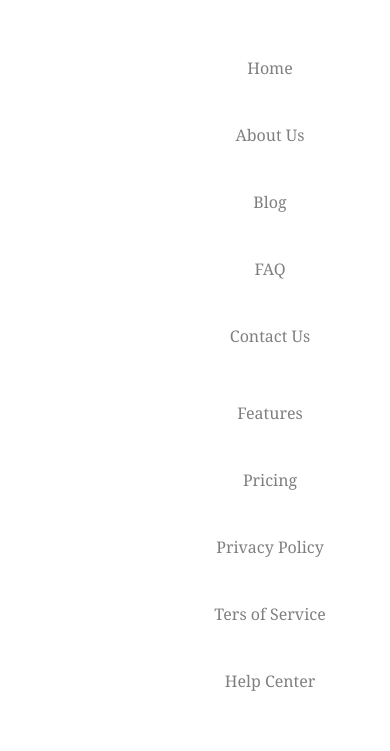
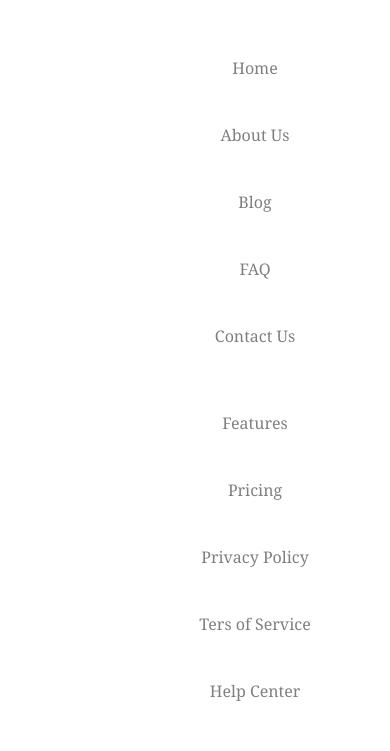
Before and after one commit to mdsohelrana599/Assignment-02, a plain HTML site: page index.html in a window 390 px wide. Shown: the part 7928-8679 px from the top of the page. Drawn offline with Linux system fonts and the light colour scheme.

Commit message:
all done

```diff
--- a/Css/style.css
+++ b/Css/style.css
@@ -411,7 +411,10 @@ button:hover {
   }
   .footer-link {
     flex-direction: column;
-    gap: 10px;
+    justify-content: center;
+    text-align: center;
+    margin-right: 100px;
+    gap: 20px;
   }
   .footer-icon {
     text-align: center;
```
